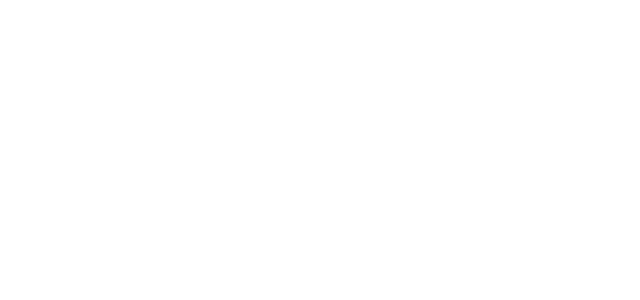
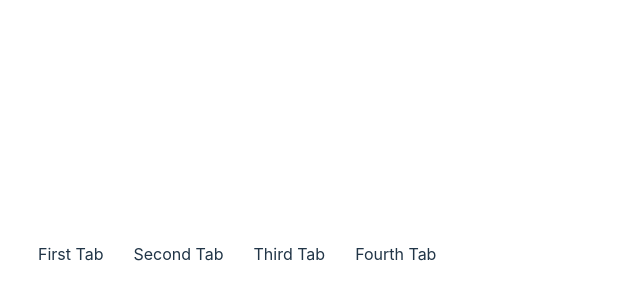
Before and after one commit to Jaunty5899/SimpleTabs, a React (Vite) app: page / in a window 1280 px wide. Shown: the part 142-442 px from the top of the page, without its empty margins (0-640 px from the left). Built offline with nearby package versions, Linux system fonts and the light colour scheme.

Commit message:
tab switches done

```diff
--- a/src/App.css
+++ b/src/App.css
@@ -0,0 +1,20 @@
+.container {
+  display: flex;
+  border: 3px solid white;
+  border-radius: 20px;
+}
+ul {
+  display: flex;
+  list-style-type: none;
+  padding: 20px;
+  margin: 0;
+}
+li {
+  padding: 0px 15px 5px 15px;
+  box-sizing: content-box;
+  border-bottom: 3px solid transparent;
+  /* transition: border-color 0.25s linear; */
+}
+li:active {
+  border-color: white;
+}
--- a/src/App.jsx
+++ b/src/App.jsx
@@ -1,10 +1,25 @@
 import { useState } from "react";
 import "./App.css";
+
+const tabs = [
+  { tabName: "First Tab" },
+  { tabName: "Second Tab" },
+  { tabName: "Third Tab" },
+  { tabName: "Fourth Tab" },
+];
 
 function App() {
   const [count, setCount] = useState(0);
 
-  return <></>;
+  return (
+    <div className="container">
+      <ul>
+        {tabs.map((e) => {
+          return <li>{e.tabName}</li>;
+        })}
+      </ul>
+    </div>
+  );
 }
 
 export default App;
```
